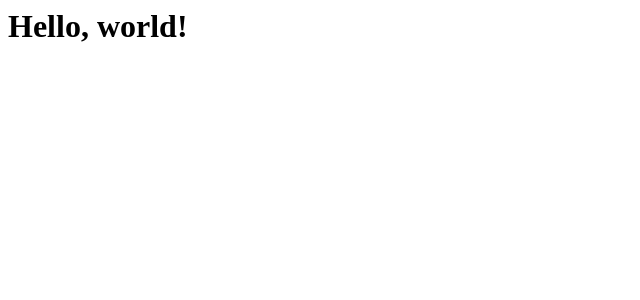
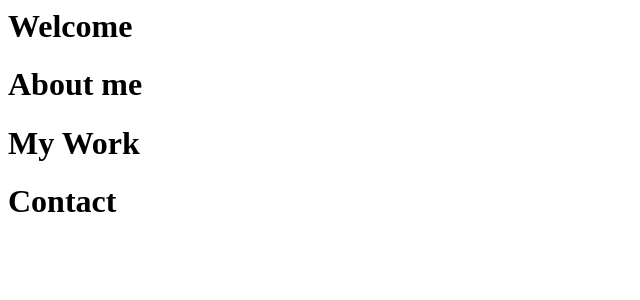
Before and after one commit to shimoal/personal_site, a React app: page / in a window 1280 px wide. Shown: the top 300 px of the page, without its empty margins (0-640 px from the left). Built offline with nearby package versions, Linux system fonts and the light colour scheme.

Commit message:
Add pages with headers

```diff
--- a/src/App.js
+++ b/src/App.js
@@ -1,6 +1,17 @@
 import React from 'react';
 
+import AboutPage from './pages/AboutPage.js';
+import ContactPage from './pages/ContactPage.js';
+import HomePage from './pages/HomePage.js';
+import MyWorkPage from './pages/MyWorkPage.js';
 
 export default function App() {
-	return <h1>Hello, world!</h1>;
+	return (
+		<div>
+			<HomePage />
+			<AboutPage />
+			<MyWorkPage />
+			<ContactPage />
+		</div>
+	);
 };
--- /dev/null
+++ b/src/pages/AboutPage.js
@@ -0,0 +1,9 @@
+import React from 'react';
+
+export default function AboutPage() {
+	return (
+		<div id="about">
+			<h1>About me</h1>
+		</div>
+	);
+};
--- /dev/null
+++ b/src/pages/ContactPage.js
@@ -0,0 +1,9 @@
+import React from 'react';
+
+export default function ContactPage() {
+	return (
+		<div id="contact">
+			<h1>Contact</h1>
+		</div>
+	);
+};
--- /dev/null
+++ b/src/pages/HomePage.js
@@ -0,0 +1,9 @@
+import React from 'react';
+
+export default function HomePage() {
+	return (
+		<div id="home">
+			<h1 >Welcome</h1>
+		</div>
+	);
+};
--- /dev/null
+++ b/src/pages/MyWorkPage.js
@@ -0,0 +1,9 @@
+import React from 'react';
+
+export default function MyWorkPage() {
+	return (
+		<div id="work">
+			<h1>My Work</h1>
+		</div>
+	);
+};
```
Also changed, not shown: 1 other file (tests, documents, lock files or other folders).
